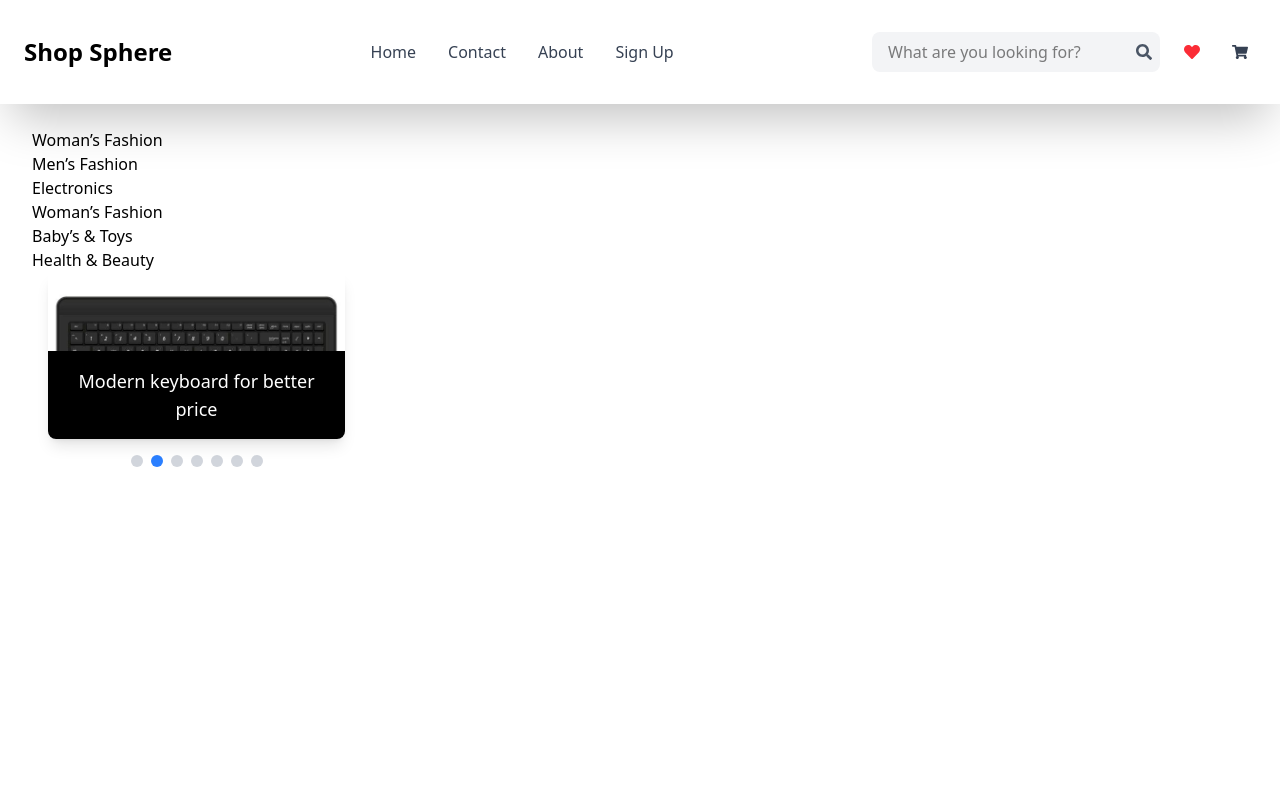
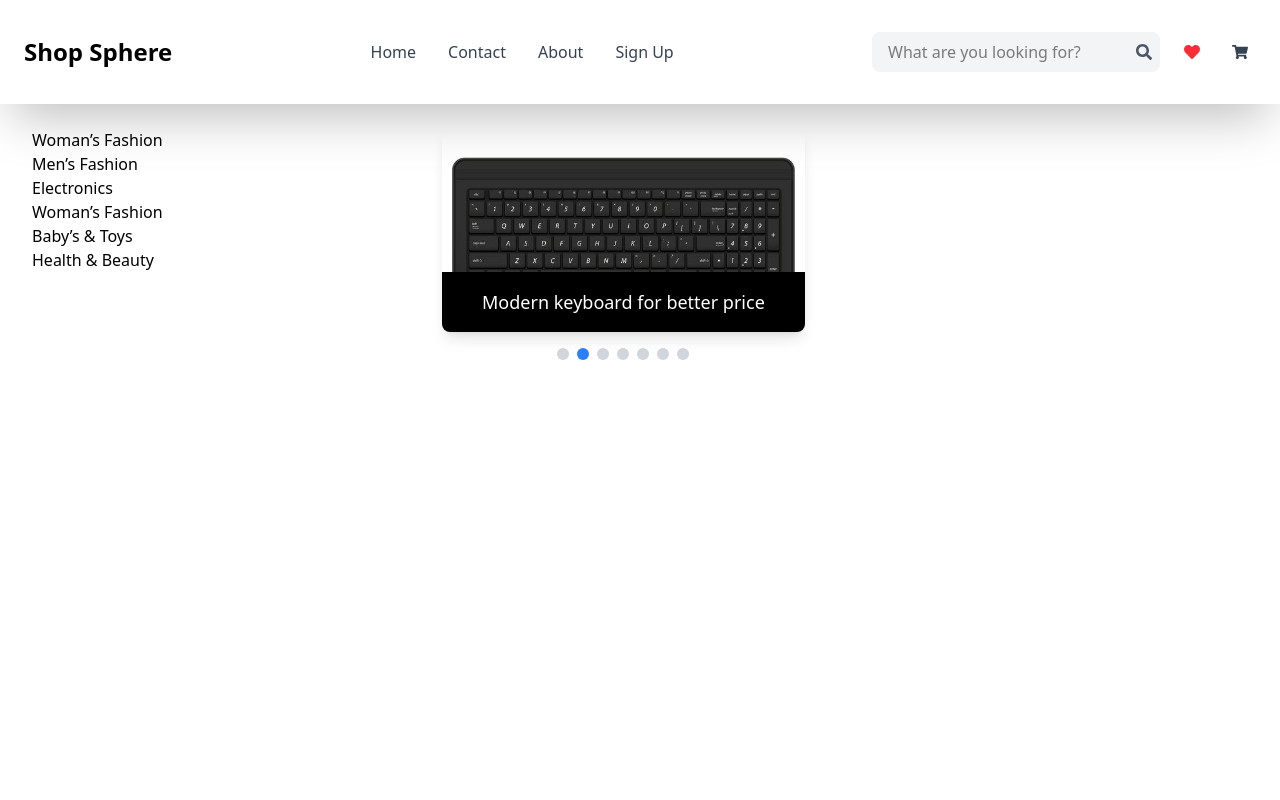
Before and after one commit to niyomugaboetiene/ecommerce-app, a React (Vite) app: page / in a window 1280 px wide. Shown: the top 800 px of the page. Built offline with nearby package versions, Linux system fonts and the light colour scheme; no server answers.

Commit message:
implementing about product routes

```diff
--- a/src/pages/Home.jsx
+++ b/src/pages/Home.jsx
@@ -61,9 +61,8 @@ const Home = () => {
 
   return (
     <div className="flex min-h-screen px-8">
-         <div>
-
-           <nav className="grid">
+         <div className="flex gird grid-cols-2">
+           <nav className="flex flex-1 flex-col">
             <Link>Woman’s Fashion</Link>
             <Link>Men’s Fashion</Link>
             <Link>Electronics</Link>
```
